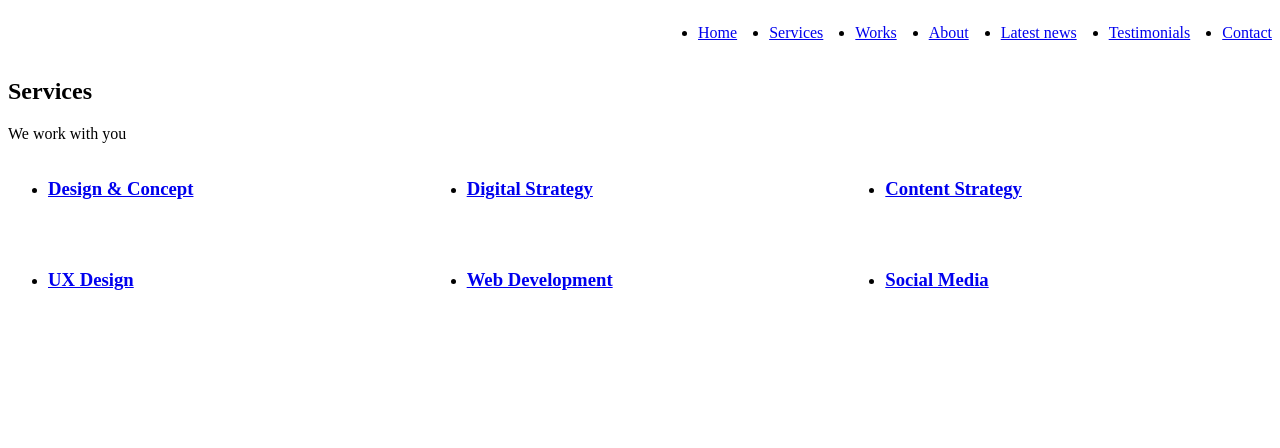
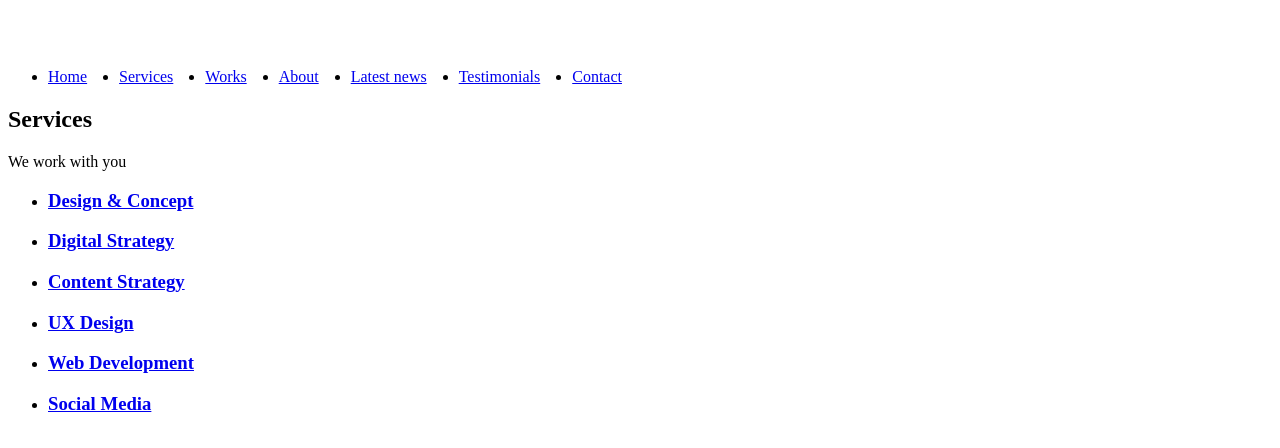
Before and after one commit to Ines-Oubabas/holbertonschool-web_front_end, a plain HTML site: page flexbox/6-index.html in a window 1280 px wide. Drawn offline with Linux system fonts and the light colour scheme; files whose address does not match are found by name.

Commit message:
Update 6-styles.css

```diff
--- a/flexbox/6-styles.css
+++ b/flexbox/6-styles.css
@@ -1,57 +1,29 @@
 :root {
   --color-primary: #FF6565;
-  --color-white: #ffffff;
-  --color-light-grey: #f5f5f5;
-  --font-size-small: 0.875rem;
+  --color-black: #090909;
+  --color-white: #FFFFFF;
+  --color-light-grey: #F2F2F2;
+  --font-size-small: 1.2rem;
+  --font-size-normal: 1.6rem;
+  --font-size-large: 2.4rem;
+  --font-size-x-large: 4.8rem;
+  --line-height-small: 1.2;
+  --line-height-normal: 1.6;
+  --line-height-large: 2;
+  --section-padding: 5rem 2rem;
   --nav-item-margin: 0 0 0 2rem;
 }
 
-/* Header */
-.header-container {
-  display: flex;
-  justify-content: space-between;
-}
-
-/* Navbar */
+/* Navbar
+   ============================= */
 .nav {
   display: flex;
 }
 
 .nav .nav-item {
+  /* display has been removed as required */
 }
 
 .nav .nav-item + .nav-item {
   margin: var(--nav-item-margin);
 }
-
-/* Grid section */
-ul.row {
-  display: flex;
-  flex-wrap: wrap;
-  margin: -1rem;
-}
-
-[class*='col-'] {
-  margin: 1rem;
-  box-sizing: border-box;
-}
-
-.col-1-2 {
-  width: calc((100% / 2) - 2rem);
-}
-
-.col-1-3 {
-  width: calc((100% / 3) - 2rem);
-}
-
-/* Section Latest news ============================= */
-.section-latest-news .row {
-  flex-direction: row-reverse;
-}
-
-/*** 4. CARD ***/
-
-/* Section SERVICES ============================= */
-.section-services .row {
-  flex-wrap: wrap;
-}
```
